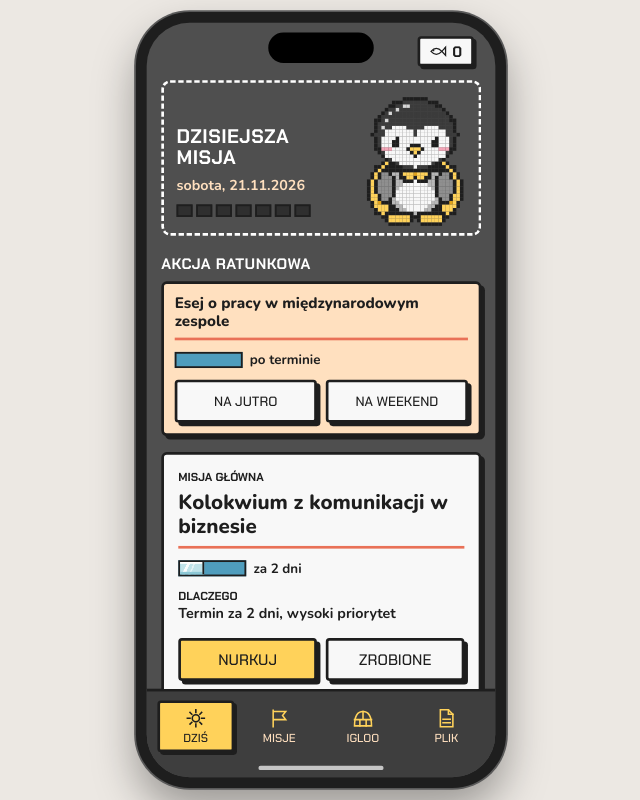
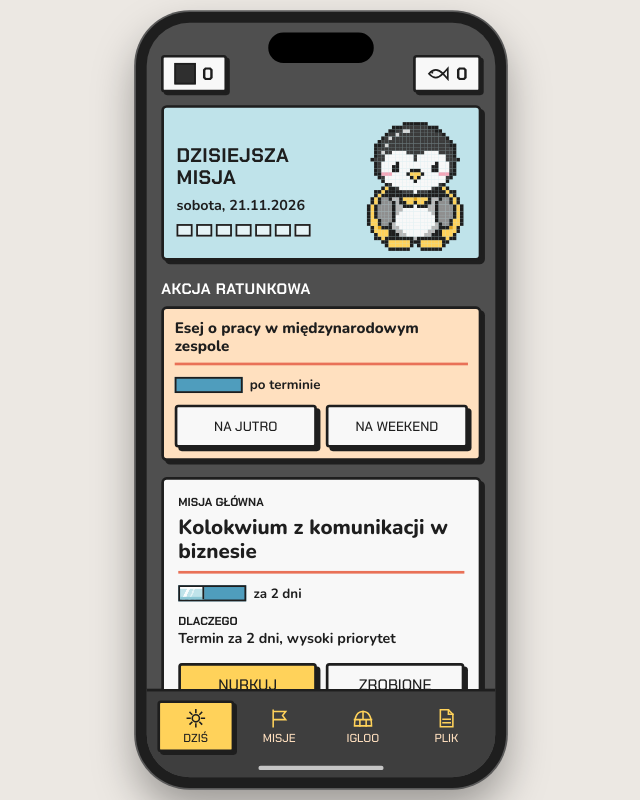
Before and after one commit to jpolchowska/pingwinki-planner, a React (Vite) app: page / in a window 1280 px wide. Shown: the whole page, without its empty margins (319-959 px from the left). Built offline with nearby package versions, Linux system fonts and the light colour scheme.

Commit message:
style: refine home header and igloo frame

```diff
--- a/src/App.tsx
+++ b/src/App.tsx
@@ -1,6 +1,6 @@
 import { useMemo, useState } from 'react';
+import { AppTopBar } from './components/AppTopBar';
 import { BottomNav, type Tab } from './components/BottomNav';
-import { FishCounter } from './components/FishCounter';
 import { PenguinOutfitContext } from './components/PenguinOutfitContext';
 import { PhoneFrame } from './components/PhoneFrame';
 import { TaskSheet } from './components/TaskSheet';
@@ -9,6 +9,7 @@ import { useProgress } from './hooks/useProgress';
 import { useTasks } from './hooks/useTasks';
 import { getTodayIso } from './logic/dates';
 import { getAvailableTags } from './logic/filterTasks';
+import { getDiveStreak } from './logic/iglooBuild';
 import { canEarnGoldenFish, DIVE_SECONDS, getBreakSeconds } from './logic/progress';
 import { getPenguinOutfit } from './logic/shop';
 import { DiveResultScreen, type DiveReward } from './screens/DiveResultScreen';
@@ -93,7 +94,10 @@ export function App() {
   return (
     <PenguinOutfitContext value={outfit}>
       <PhoneFrame>
-        <FishCounter fish={progress.fish} />
+        <AppTopBar
+          fish={progress.fish}
+          streak={getDiveStreak(progress.divesByDate, getTodayIso())}
+        />
 
         {session?.screen === 'dive' && (
           <DiveScreen
--- /dev/null
+++ b/src/components/AppTopBar.tsx
@@ -0,0 +1,24 @@
+import { Icon } from './Icon';
+
+interface AppTopBarProps {
+  fish: number;
+  streak: number;
+}
+
+export function AppTopBar({ fish, streak }: AppTopBarProps) {
+  return (
+    <div className="app-topbar">
+      <div className="streak-counter" aria-label={`Seria dni: ${streak}`}>
+        <span
+          className={`streak-cube${streak > 0 ? ' streak-cube--active' : ''}`}
+          aria-hidden="true"
+        />
+        <span>{streak}</span>
+      </div>
+      <div className="fish-counter" aria-label={`Ryby: ${fish}`}>
+        <Icon name="fish" color="#1E1E1E" size={26} />
+        <span>{fish}</span>
+      </div>
+    </div>
+  );
+}
--- a/src/components/FishCounter.tsx
+++ /dev/null
@@ -1,12 +0,0 @@
-import { Icon } from './Icon';
-
-export function FishCounter({ fish }: { fish: number }) {
-  return (
-    <div className="app-topbar">
-      <div className="fish-counter" aria-label={`Ryby: ${fish}`}>
-        <Icon name="fish" color="#1E1E1E" size={20} />
-        <span>{fish}</span>
-      </div>
-    </div>
-  );
-}
--- a/src/screens/IglooScreen.tsx
+++ b/src/screens/IglooScreen.tsx
@@ -27,8 +27,7 @@ export function IglooScreen({ progress, onBuy }: IglooScreenProps) {
     <main className="screen">
       <h1 className="title screen-title">Igloo</h1>
 
-      <section className="igloo-frame" aria-label="Twoje igloo">
-        <div className="igloo-dome">
+      <section className="igloo-dome" aria-label="Twoje igloo">
         <div className="igloo-penguin">
           <Penguin pose="ready" pixelSize={3} />
         </div>
@@ -38,7 +37,6 @@ export function IglooScreen({ progress, onBuy }: IglooScreenProps) {
               {itemId && <Icon name={itemId} color="#1E1E1E" size={40} />}
             </div>
           ))}
-          </div>
         </div>
       </section>
 
--- a/src/styles/screens.css
+++ b/src/styles/screens.css
@@ -135,8 +135,10 @@
   align-items: flex-end;
   justify-content: space-between;
   padding: 12px 8px 8px 14px;
-  border: 3px dashed #fff;
-  border-radius: 10px;
+  border: var(--border);
+  border-radius: 6px;
+  background: var(--color-ice);
+  box-shadow: var(--shadow);
 }
 
 .today-hero-text {
@@ -144,12 +146,13 @@
 }
 
 .today-title {
+  color: var(--color-ink);
   font-size: 22px;
 }
 
 .today-date {
   margin: 8px 0 0;
-  color: var(--color-peach-light);
+  color: var(--color-ink);
   font-size: 16px;
 }
 
@@ -220,7 +223,8 @@
 }
 
 .ice-bar-fill,
-.build-block--placed {
+.build-block--placed,
+.streak-cube--active {
   background:
     linear-gradient(#fff, #fff) 0 0 / 100% 2px no-repeat,
     linear-gradient(#8cc8d6, #8cc8d6) 0 100% / 100% 3px no-repeat,
@@ -433,24 +437,36 @@
   display: flex;
   flex: none;
   align-items: center;
-  justify-content: flex-end;
-  height: 56px;
-  padding: 8px 24px 0;
+  justify-content: space-between;
+  height: 84px;
+  padding: 30px 16px 0;
 }
 
+.streak-cube {
+  display: block;
+  width: 24px;
+  height: 24px;
+  border: 2px solid var(--color-ink);
+}
+
+.streak-cube:not(.streak-cube--active) {
+  background: #2f2f2f;
+}
+
+.streak-counter,
 .fish-counter {
   display: flex;
-  gap: 6px;
+  gap: 7px;
   align-items: center;
-  height: 34px;
-  padding: 0 10px;
+  height: 42px;
+  padding: 0 12px;
   border: var(--border);
   border-radius: 4px;
   background: var(--color-light);
   box-shadow: var(--shadow-small);
   color: var(--color-ink);
   font-family: var(--font-display);
-  font-size: 17px;
+  font-size: 20px;
 }
 
 .focus-stage {
@@ -625,17 +641,12 @@
   }
 }
 
-.igloo-frame {
-  padding: 12px;
-  border: 3px dashed #fff;
-  border-radius: 10px;
-}
-
 .igloo-dome {
   padding: 22px 16px 14px;
   border: var(--border);
   border-radius: 80px 80px 4px 4px;
   background: var(--color-ice);
+  box-shadow: var(--shadow);
 }
 
 .igloo-penguin {
@@ -756,12 +767,19 @@
   border-width: 2px;
 }
 
+.build-block--mini:not(.build-block--placed) {
+  background: rgb(255 255 255 / 60%);
+}
+
 .build-block--mini.build-block--placed {
+  background:
+    linear-gradient(115deg, transparent 0 30%, rgb(255 255 255 / 85%) 30% 48%, transparent 48%),
+    var(--color-water);
   box-shadow: none;
 }
 
 .today-build {
-  display: flex;
+  display: inline-flex;
   gap: 4px;
   margin-top: 10px;
 }
@@ -1144,7 +1162,7 @@
 
 @media (max-width: 480px) {
   .app-topbar {
-    height: calc(env(safe-area-inset-top) + 50px);
+    height: calc(env(safe-area-inset-top) + 60px);
     padding: env(safe-area-inset-top) 16px 0;
   }
 
```
Lines whose indentation alone changed are shown as unchanged.
